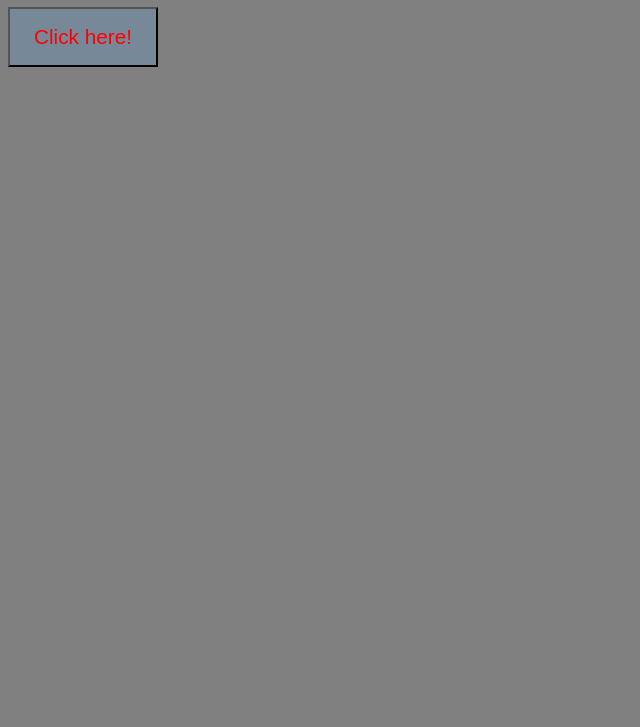
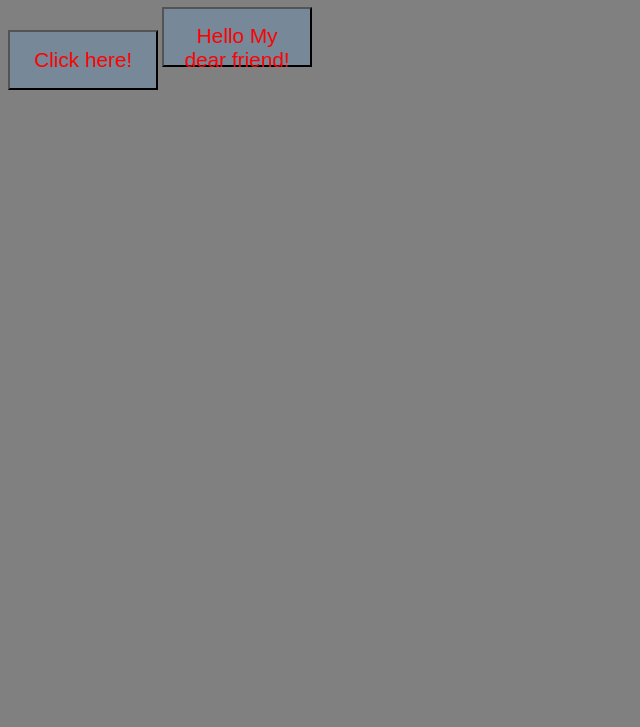
Before and after one commit to Arnick3000/git-project, a plain HTML site: page index.html in a window 1280 px wide. Shown: the part 73-800 px from the top of the page, without its empty margins (0-640 px from the left). Drawn offline with Linux system fonts and the light colour scheme.

Commit message:
button loop added

```diff
--- a/index.html
+++ b/index.html
@@ -10,6 +10,6 @@
   <header></header>
   <h1>Hello world!</h1>
   <button>Click here!</button>
-
+  <dev><button class="loop">Hello My dear friend!</button></dev>
 </body>
 </html>
```
